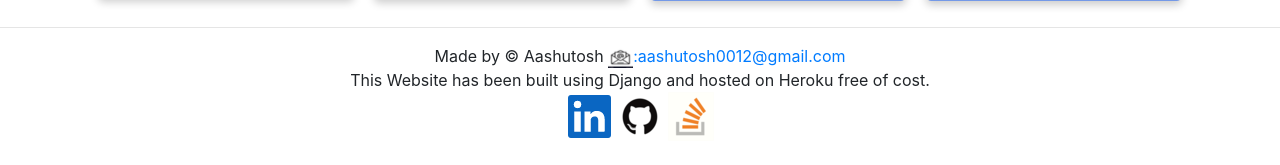
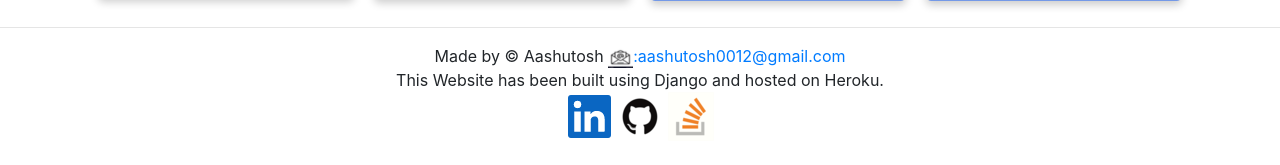
Before and after one commit to aashutosh0012/aashutosh-portfolio-django, a Django app: page / in a window 1280 px wide. Shown: the part 723-888 px from the top of the page. Run offline with Django 3.2, Linux system fonts and the light colour scheme.

Commit message:
Fixed my image margin and footer desc

```diff
--- a/blog/templates/blog/base.html
+++ b/blog/templates/blog/base.html
@@ -117,7 +117,7 @@
       <footer id="#footer" class=" text-center my-0" >
         <hr>
         <p class="my-0">Made by &copy Aashutosh <a href="mailto:aashutosh0012@gmail.com" class="text-decoration-none"><img src="{% static 'images/email_20.png' %}">:aashutosh0012@gmail.com</a></p>
-        <p class="my-0">This Website has been built using Django and hosted on Heroku free of cost.</p>
+        <p class="my-0">This Website has been built using Django and hosted on Heroku.</p>
         <a href="https://www.linkedin.com/in/aashutosh0012/" target="_blank" rel="noopener noreferrer"><img src="{% static 'images/linkedin.png' %}"></a>
         <a href="https://github.com/aashutosh0012" target="_blank" rel="noopener noreferrer"><img src="{% static 'images/github.png' %}"></a>
         <a href="https://stackoverflow.com/users/9105232/aashutosh" target="_blank" rel="noopener noreferrer"><img src="{% static 'images/stackoverflow.png' %}"></a>
--- a/blog/templates/blog/index.html
+++ b/blog/templates/blog/index.html
@@ -16,7 +16,7 @@
 {% block content %}
 
 
-	<div class="d-flex justify-content-around align-content-center mt-3">
+	<div class="d-flex justify-content-around align-content-center my-3">
 		<div class="row align-items-center">
 			<div class="col-md-6 text-center">
 				<h2>Aashutosh Kumar</h2>
```
